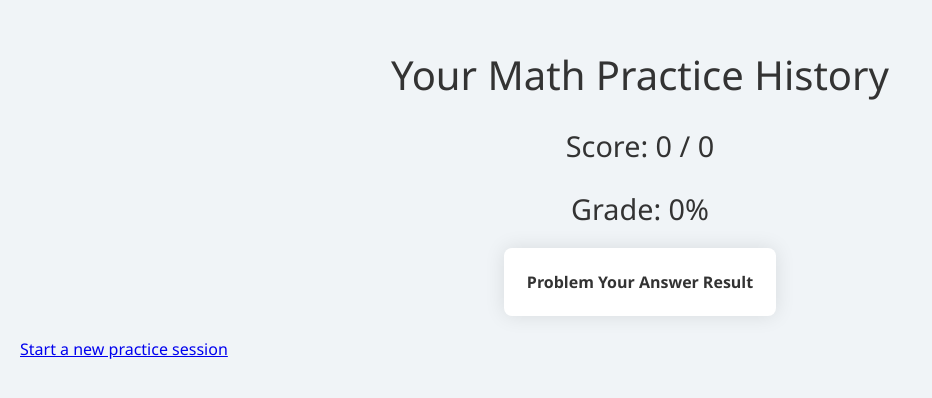
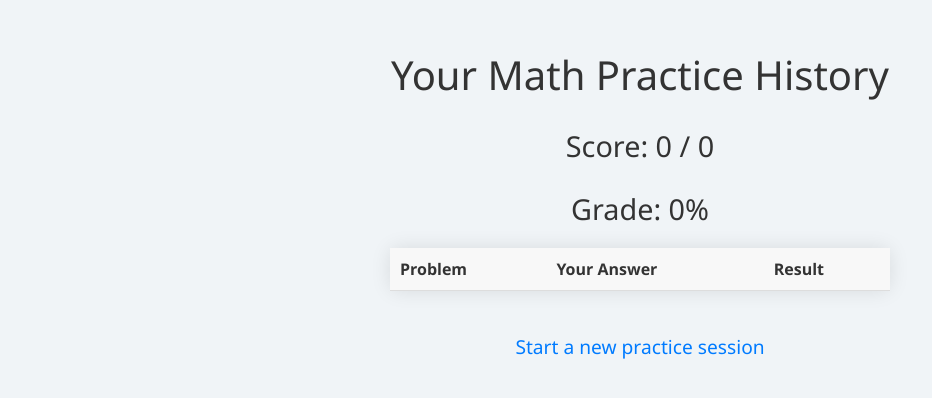
Before and after one commit to MoeAbdel04/CTS-285, a Flask app: page /show_history in a window 1280 px wide. Shown: the top 398 px of the page, without its empty margins (0-932 px from the left). Run offline with Flask 3, Linux system fonts and the light colour scheme; lists and menus that the app fills with data are empty.

Commit message:
missing semi colon

```diff
--- a/dataman/static/css/style.css
+++ b/dataman/static/css/style.css
@@ -58,4 +58,64 @@ button {
     color: white;
     border: none;
     cursor: pointer;
-    font-size: 1.2rem
+    font-size: 1.2rem;
+    width: 100%;
+    border-radius: 4px;
+    margin-top: 20px;
+    transition: background-color 0.3s, transform 0.3s;
+}
+
+/* Button Hover Effect */
+button:hover {
+    background-color: #45a049;
+    transform: scale(1.05);
+}
+
+/* Back Link */
+a {
+    text-align: center;
+    display: block;
+    color: #007BFF;
+    text-decoration: none;
+    margin-top: 20px;
+    font-size: 1.2rem;
+    animation: fadeInUp 0.8s ease-out;
+}
+
+a:hover {
+    text-decoration: underline;
+    color: #0056b3;
+}
+
+/* Table Styling */
+table {
+    width: 100%;
+    border-collapse: collapse;
+}
+
+th, td {
+    padding: 10px;
+    text-align: left;
+    border-bottom: 1px solid #ddd;
+}
+
+th {
+    background-color: #f8f8f8;
+}
+
+/* Animations */
+@keyframes fadeIn {
+    0% { opacity: 0; }
+    100% { opacity: 1; }
+}
+
+@keyframes fadeInUp {
+    0% { opacity: 0; transform: translateY(20px); }
+    100% { opacity: 1; transform: translateY(0); }
+}
+
+/* Input and Select Focus */
+input:focus, select:focus {
+    border-color: #4CAF50;
+    outline: none;
+}
```
